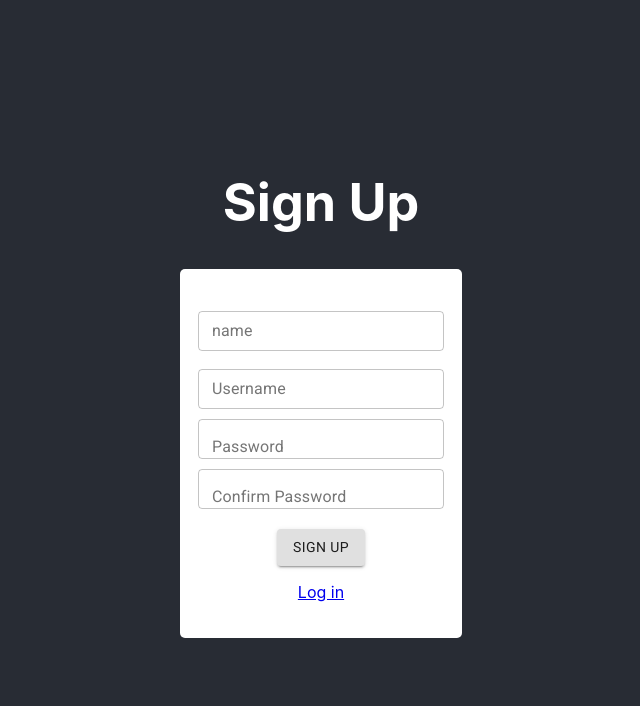
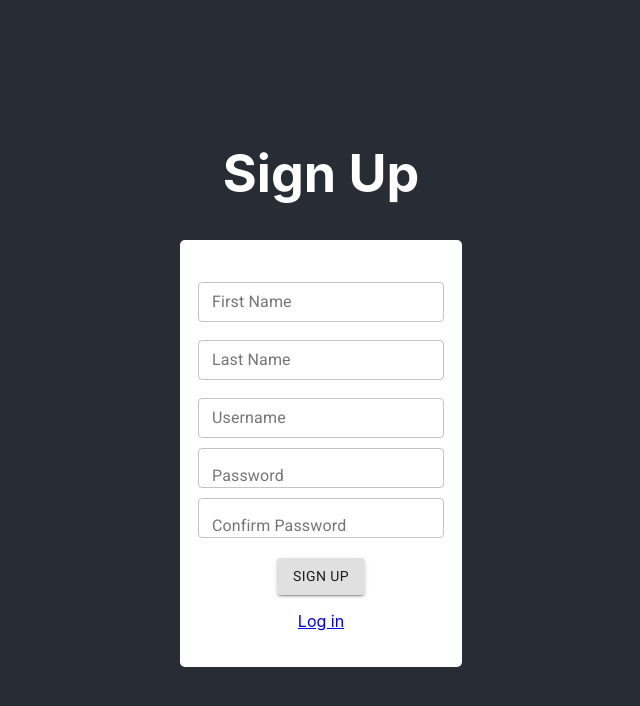
Before and after one commit to TaylorZowtuk/measure-what-matters, a React (Create React App) app in the folder frontend/: page /signup in a window 1280 px wide. Shown: the top 706 px of the page, without its empty margins (319-959 px from the left). Built offline with nearby package versions, Linux system fonts and the light colour scheme.

Commit message:
enforced name to be first + last name

```diff
--- a/frontend/src/components/Signup/Signup.page.tsx
+++ b/frontend/src/components/Signup/Signup.page.tsx
@@ -35,7 +35,8 @@ const useStyles = makeStyles((theme: Theme) =>
 );
 
 interface SignupState {
-  name: string;
+  firstName: string;
+  lastName: string;
   username: string;
   password1: string;
   password2: string;
@@ -47,7 +48,8 @@ const Signup = () => {
   const classes = useStyles();
 
   const [currentState, setCurrentState] = React.useState<SignupState>({
-    name: "",
+    firstName: "",
+    lastName: "",
     username: "",
     password1: "",
     password2: "",
@@ -72,10 +74,13 @@ const Signup = () => {
     setCurrentState({ ...currentState, errorMessage: "" });
 
     // validate user inputs
-    if (currentState.name.trim() === "") {
+    if (
+      currentState.firstName.trim() === "" ||
+      currentState.lastName.trim() === ""
+    ) {
       setCurrentState({
         ...currentState,
-        errorMessage: "Please enter your name.",
+        errorMessage: "Please enter your full name.",
       });
     } else if (
       currentState.username.trim() === "" ||
@@ -102,7 +107,7 @@ const Signup = () => {
       });
     } else {
       AuthService.register(
-        currentState.name,
+        currentState.firstName + " " + currentState.lastName,
         currentState.username,
         currentState.password1,
         currentState.password2
@@ -143,13 +148,23 @@ const Signup = () => {
           {currentState.errorMessage}
         </p>
         <TextField
-          label="name"
+          label="First Name"
           id="outlined-margin-dense"
           className={classes.textField}
           margin="dense"
           variant="outlined"
           color="secondary"
-          onChange={handleChange("name")}
+          onChange={handleChange("firstName")}
+        />
+        <br />
+        <TextField
+          label="Last Name"
+          id="outlined-margin-dense"
+          className={classes.textField}
+          margin="dense"
+          variant="outlined"
+          color="secondary"
+          onChange={handleChange("lastName")}
         />
         <br />
         <TextField
```
